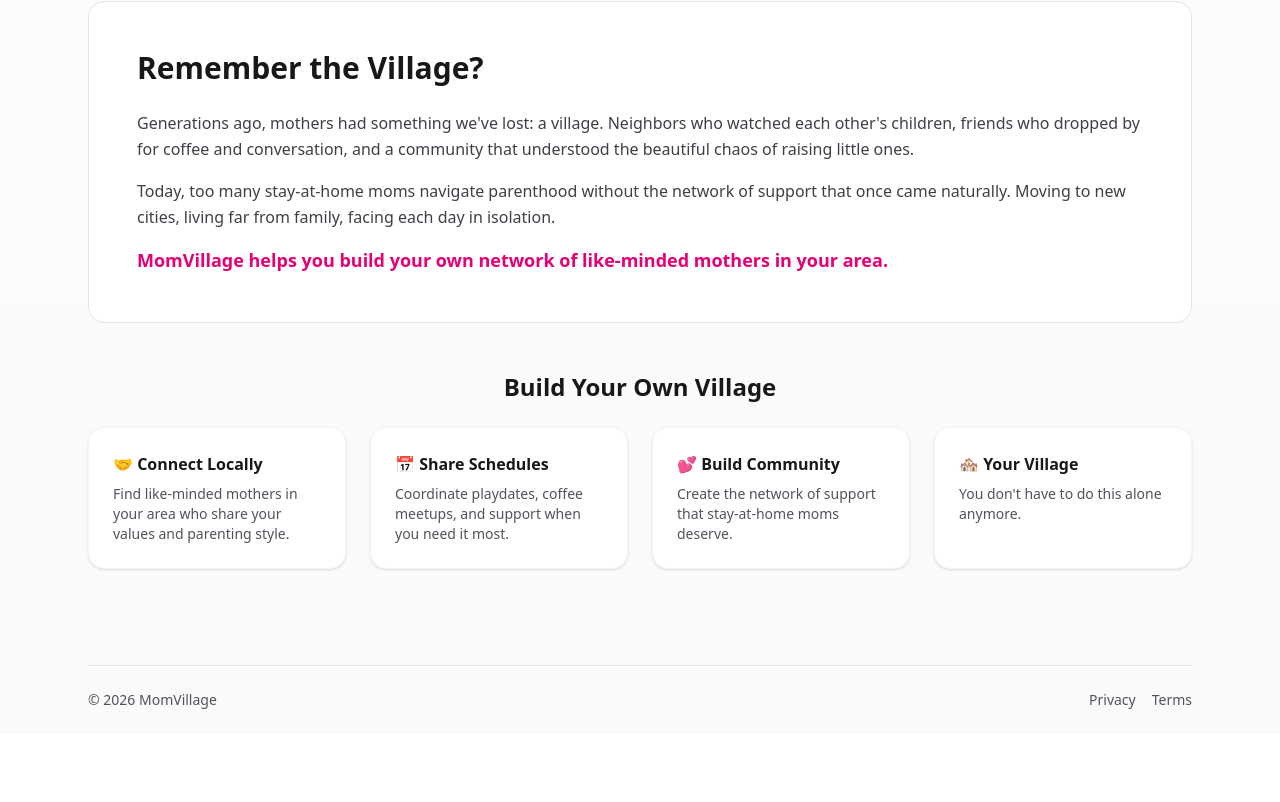
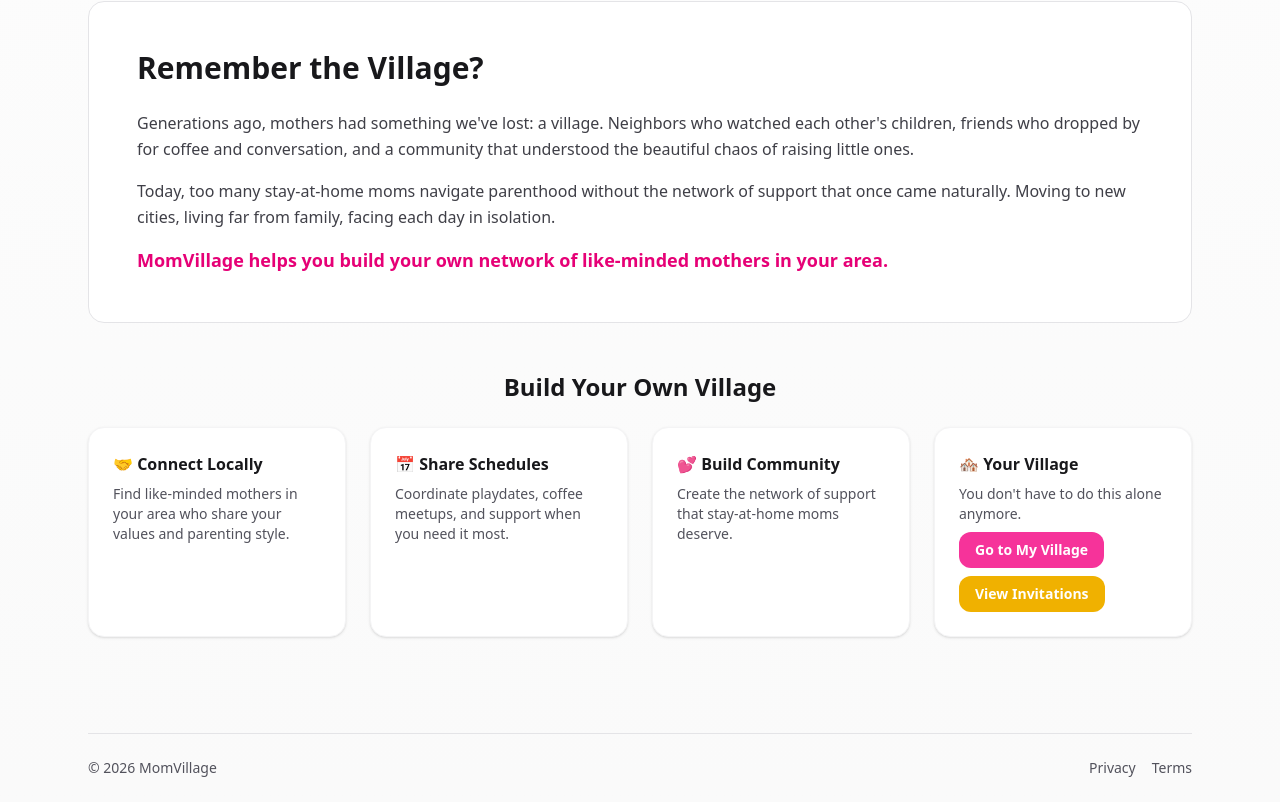
Before and after one commit to kalieaton19-lang/momvillage-frontend, a Next.js app: page / in a window 1280 px wide. Shown: the part 1357-2159 px from the top of the page. Before the commit the page ends 2091 px from the top, so only its background shows below. Built offline with nearby package versions, Linux system fonts and the light colour scheme; no server answers.

Commit message:
feat: add navigation links to My Village and Invitations from main page

```diff
--- a/app/page.tsx
+++ b/app/page.tsx
@@ -102,7 +102,11 @@ export default function Home() {
             <Card title="🤝 Connect Locally">Find like-minded mothers in your area who share your values and parenting style.</Card>
             <Card title="📅 Share Schedules">Coordinate playdates, coffee meetups, and support when you need it most.</Card>
             <Card title="💕 Build Community">Create the network of support that stay-at-home moms deserve.</Card>
-            <Card title="🏘️ Your Village">You don't have to do this alone anymore.</Card>
+            <Card title="🏘️ Your Village">
+              You don't have to do this alone anymore.<br />
+              <Link href="/my-village" className="inline-block mt-2 px-4 py-2 rounded-lg bg-pink-500 text-white font-semibold hover:bg-pink-600">Go to My Village</Link><br />
+              <Link href="/invitations" className="inline-block mt-2 px-4 py-2 rounded-lg bg-yellow-500 text-white font-semibold hover:bg-yellow-600">View Invitations</Link>
+            </Card>
           </div>
         </section>
 
```
